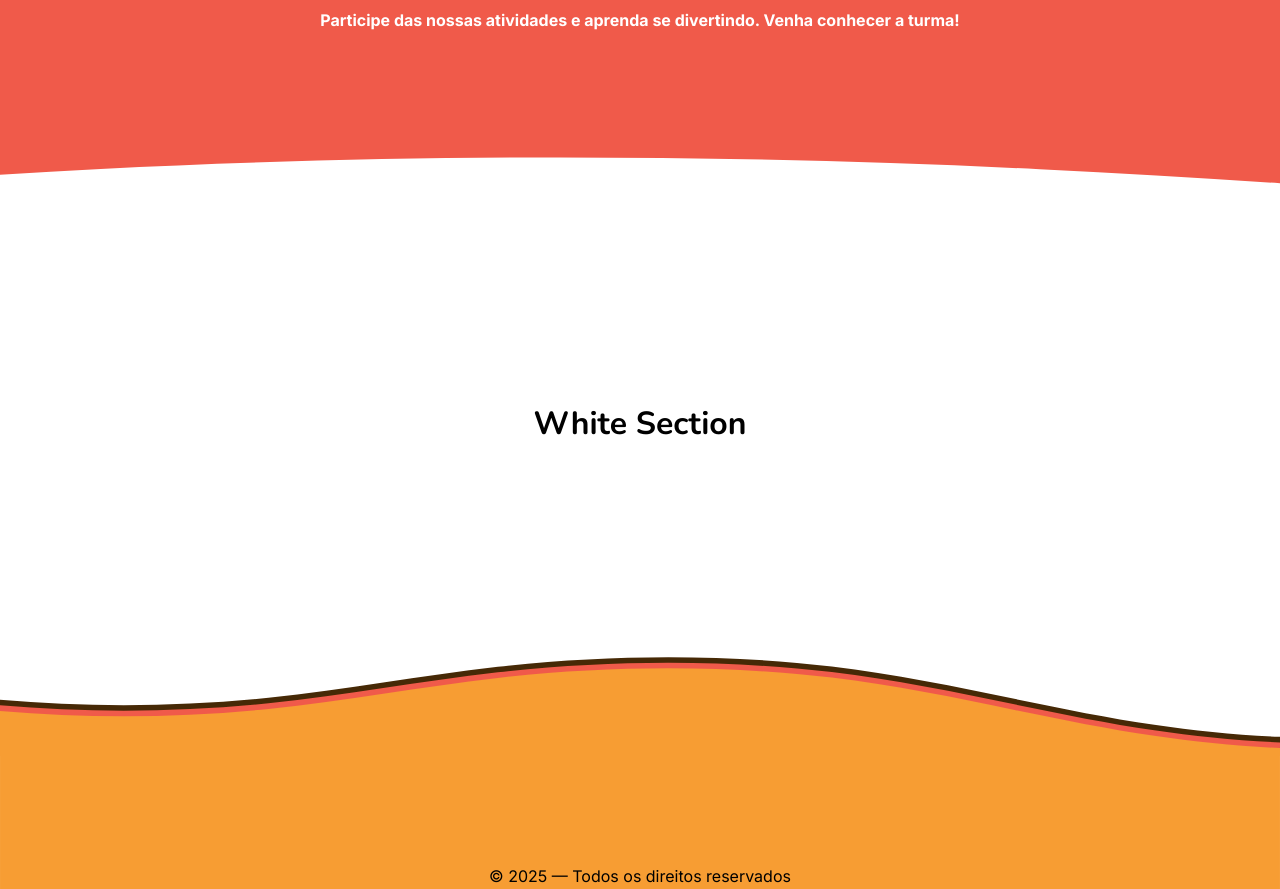
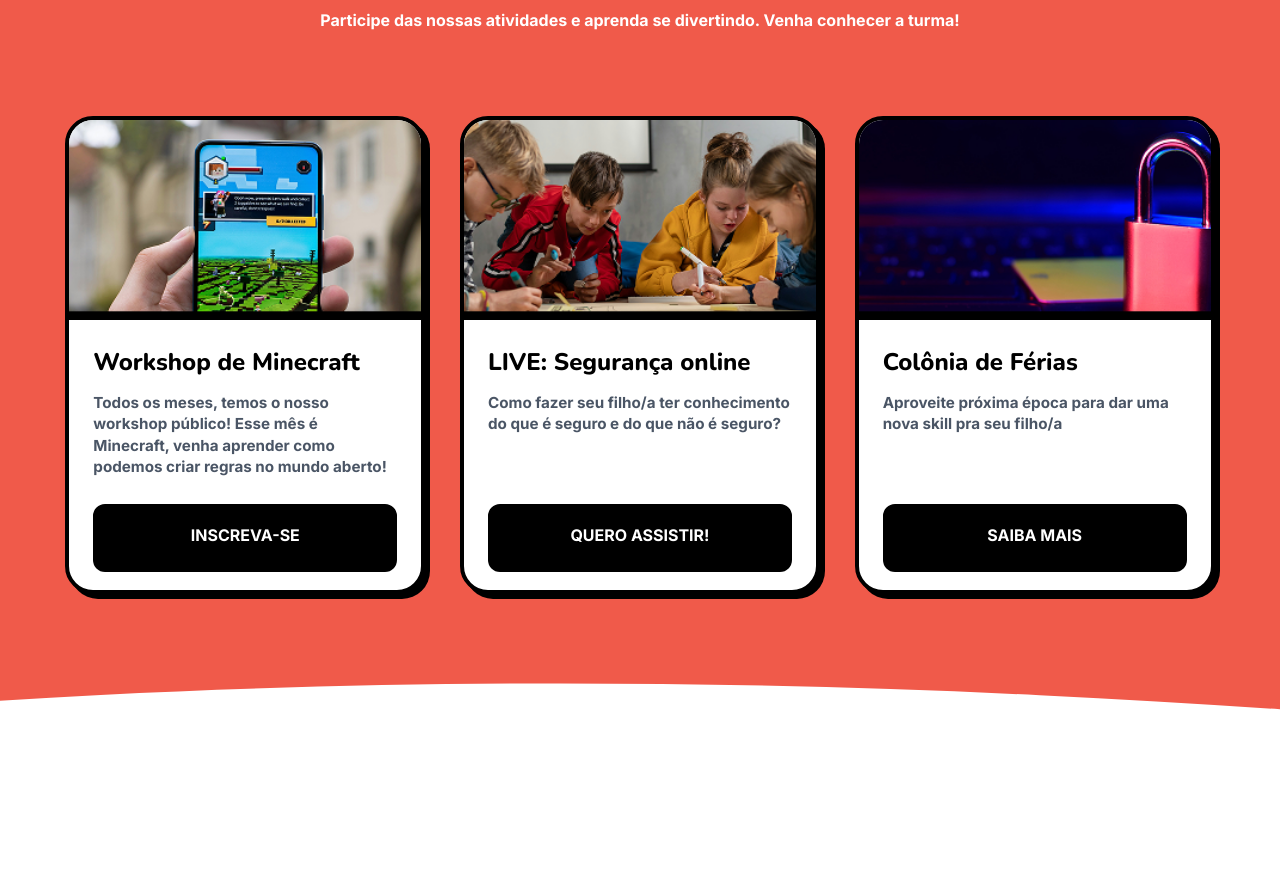
Before and after one commit to mpaaserrano/DKTesting, a React (Vite) app in the folder dionakids/: page / in a window 1280 px wide. Shown: the part 3930-4819 px from the top of the page. Built offline with nearby package versions, Linux system fonts and the light colour scheme.

Commit message:
basic event card implementation

```diff
--- a/dionakids/src/components/sections/EventSection.jsx
+++ b/dionakids/src/components/sections/EventSection.jsx
@@ -1,5 +1,11 @@
 import Grid from "../layout/Grid";
 import "./EventSection.css";
+import EventCard from "../cards/EventCard"
+
+//Image imports
+const MinecraftWorkshop = "/assets/events/minecraft-workshop.png"
+const Security = "/assets/events/security.png"
+const Holiday = "/assets/events/holiday.png"
 
 const EventSection = () => {
     return (
@@ -15,6 +21,32 @@ const EventSection = () => {
             {/* CONTENT */}
             <div className="event-content">
                 <Grid gap={32}>
+                    <EventCard
+                        image={MinecraftWorkshop}
+                        title="Workshop de Minecraft"
+                        description="Todos os meses, temos o nosso workshop público! Esse mês é Minecraft, venha aprender como podemos criar regras no mundo aberto!"
+                        buttonText="INSCREVA-SE"
+                        color="#000"
+                        borderColor="#000"
+                    />
+
+                    <EventCard
+                        image={Security}
+                        title="LIVE: Segurança online"
+                        description="Como fazer seu filho/a ter conhecimento do que é seguro e do que não é seguro?"
+                        buttonText="QUERO ASSISTIR!"
+                        color="#000"
+                        borderColor="#000"
+                    />
+
+                    <EventCard
+                        image={Holiday}
+                        title="Colônia de Férias"
+                        description="Aproveite próxima época para dar uma nova skill pra seu filho/a"
+                        buttonText="SAIBA MAIS"
+                        color="#000"
+                        borderColor="#000"
+                    />
 
 
 
```
